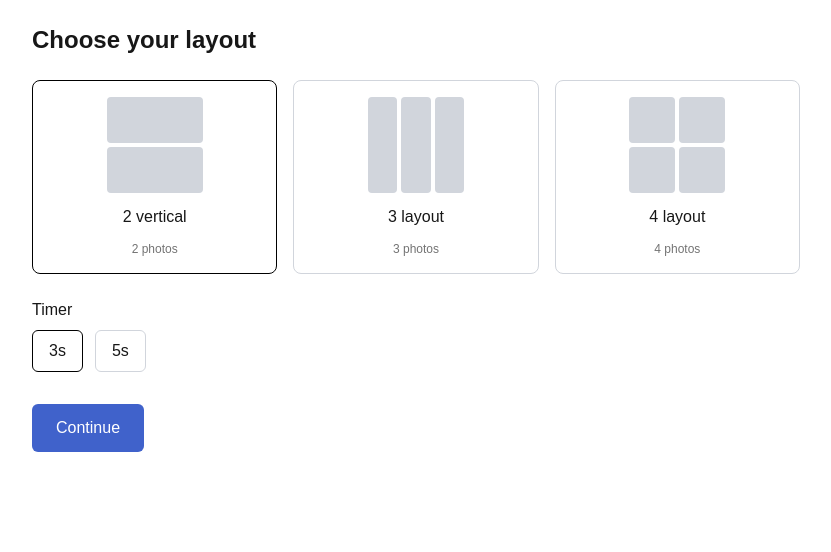
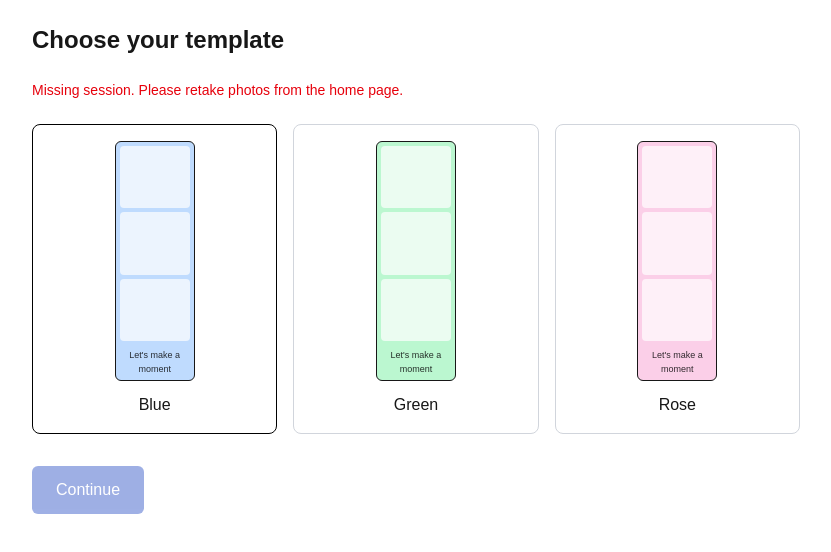
Before and after one commit to ghifarij/photobooth-app, a Next.js app: page /photo-layout in a window 1280 px wide. Shown: the top 552 px of the page, without its empty margins (224-1055 px from the left). Built offline with nearby package versions, Linux system fonts and the light colour scheme.

Commit message:
Development (#2)
* Fix hydration problem

* Change the app flow

```diff
--- a/src/app/page.tsx
+++ b/src/app/page.tsx
@@ -20,10 +20,10 @@ export default function Home() {
         </div>
         <p className="text-sm opacity-80">
           Have fun taking photos and instantly compose them into a printable
-          layout. Choose your layout and a countdown timer to get started.
+          strip. Snap three photos, then pick a template.
         </p>
         <Link
-          href="/photo-layout"
+          href="/photobooth"
           className="inline-flex items-center justify-center rounded-md bg-[#4062CB] text-white px-6 py-3 text-base font-medium hover:opacity-90 transition"
         >
           Start
--- a/src/app/photo-layout/page.tsx
+++ b/src/app/photo-layout/page.tsx
@@ -1,78 +1,87 @@
 "use client";
 
-import { JSX, useMemo, useState } from "react";
-import { useRouter } from "next/navigation";
+import { JSX, Suspense, useMemo, useState } from "react";
+import { useRouter, useSearchParams } from "next/navigation";
+import { updateSession } from "../../lib/session";
 
-type LayoutOption = {
+type TemplateOption = {
   id: string;
   label: string;
-  photos: number;
   preview: JSX.Element;
 };
 
-const options: LayoutOption[] = [
+const PreviewCard = ({ bg }: { bg: string }) => (
+  <div
+    className="w-20 h-60 rounded-md overflow-hidden border flex flex-col items-stretch justify-between"
+    style={{ backgroundColor: bg }}
+  >
+    <div className="p-1 space-y-1 flex-1 flex flex-col">
+      <div className="bg-white/70 rounded-sm h-1/3" />
+      <div className="bg-white/70 rounded-sm h-1/3" />
+      <div className="bg-white/70 rounded-sm h-1/3" />
+    </div>
+    <div className="text-[9px] text-center py-1 font-medium text-black/80">
+      {"Let's make a moment"}
+    </div>
+  </div>
+);
+
+const options: TemplateOption[] = [
   {
-    id: "2-vertical",
-    label: "2 vertical",
-    photos: 2,
-    preview: (
-      <div className="grid grid-rows-2 gap-1 h-24">
-        <div className="bg-gray-300 rounded" />
-        <div className="bg-gray-300 rounded" />
-      </div>
-    ),
+    id: "template-blue",
+    label: "Blue",
+    preview: <PreviewCard bg="#BFDBFE" />,
   },
   {
-    id: "3-grid",
-    label: "3 layout",
-    photos: 3,
-    preview: (
-      <div className="grid grid-cols-3 gap-1 h-24">
-        <div className="bg-gray-300 rounded" />
-        <div className="bg-gray-300 rounded" />
-        <div className="bg-gray-300 rounded" />
-      </div>
-    ),
+    id: "template-green",
+    label: "Green",
+    preview: <PreviewCard bg="#BBF7D0" />,
   },
   {
-    id: "4-grid",
-    label: "4 layout",
-    photos: 4,
-    preview: (
-      <div className="grid grid-cols-2 grid-rows-2 gap-1 h-24">
-        <div className="bg-gray-300 rounded" />
-        <div className="bg-gray-300 rounded" />
-        <div className="bg-gray-300 rounded" />
-        <div className="bg-gray-300 rounded" />
-      </div>
-    ),
+    id: "template-rose",
+    label: "Rose",
+    preview: <PreviewCard bg="#FBCFE8" />,
   },
 ];
 
 export default function PhotoLayoutPage() {
+  return (
+    <Suspense
+      fallback={
+        <main className="min-h-dvh p-6 flex items-center justify-center">
+          Loading…
+        </main>
+      }
+    >
+      <PhotoLayoutInner />
+    </Suspense>
+  );
+}
+
+function PhotoLayoutInner() {
   const router = useRouter();
-  const [selected, setSelected] = useState<LayoutOption>(options[0]);
-  const [timer, setTimer] = useState<3 | 5>(3);
+  const params = useSearchParams();
+  const id = params.get("id");
+  const [selected, setSelected] = useState<TemplateOption>(options[0]);
 
-  const canContinue = useMemo(
-    () => Boolean(selected && timer),
-    [selected, timer]
-  );
+  const canContinue = useMemo(() => Boolean(id && selected), [id, selected]);
 
-  const go = () => {
-    if (!canContinue) return;
-    const params = new URLSearchParams({
-      layout: selected.id,
-      photos: String(selected.photos),
-      timer: String(timer),
-    });
-    router.push(`/photobooth?${params.toString()}`);
+  const go = async () => {
+    if (!canContinue || !id) return;
+    const ok = await updateSession(id, { layout: selected.id });
+    if (ok) router.push(`/photo-result?id=${encodeURIComponent(id)}`);
   };
 
   return (
     <main className="min-h-dvh p-6 flex flex-col items-center">
       <div className="w-full max-w-3xl space-y-6">
-        <h1 className="text-2xl font-semibold">Choose your layout</h1>
+        <h1 className="text-2xl font-semibold">Choose your template</h1>
+
+        {!id && (
+          <div className="text-sm text-red-600">
+            Missing session. Please retake photos from the home page.
+          </div>
+        )}
 
         <div className="grid grid-cols-1 sm:grid-cols-3 gap-4">
           {options.map((opt) => (
@@ -83,28 +92,10 @@ export default function PhotoLayoutPage() {
                 selected.id === opt.id ? "border-black" : "border-gray-300"
               }`}
             >
-              <div className="w-24">{opt.preview}</div>
+              {opt.preview}
               <div className="font-medium">{opt.label}</div>
-              <div className="text-xs opacity-60">{opt.photos} photos</div>
             </button>
           ))}
-        </div>
-
-        <div className="space-y-2">
-          <div className="font-medium">Timer</div>
-          <div className="flex gap-3">
-            {[3, 5].map((t) => (
-              <button
-                key={t}
-                onClick={() => setTimer(t as 3 | 5)}
-                className={`px-4 py-2 rounded-md border ${
-                  timer === t ? "border-black" : "border-gray-300"
-                }`}
-              >
-                {t}s
-              </button>
-            ))}
-          </div>
         </div>
 
         <div className="pt-2">
--- a/src/app/photo-result/page.tsx
+++ b/src/app/photo-result/page.tsx
@@ -13,20 +13,28 @@ function composeLayout(
   layout: string,
   photos: HTMLImageElement[]
 ) {
-  // Final print size: 1200x1800 (2:3) for decent quality
-  const W = 1200;
-  const H = 1800;
+  // Final print size: 2x6 (1:3) strip, fairly high-res
+  const W = 800;
+  const H = 2400;
   canvas.width = W;
   canvas.height = H;
   const ctx = canvas.getContext("2d");
   if (!ctx) return;
 
-  // Background white
-  ctx.fillStyle = "#ffffff";
+  // Choose background by template
+  const bg =
+    layout === "template-green"
+      ? "#BBF7D0"
+      : layout === "template-rose"
+      ? "#FBCFE8"
+      : "#BFDBFE"; // template-blue default
+  ctx.fillStyle = bg;
   ctx.fillRect(0, 0, W, H);
 
-  const pad = 30; // outer padding
-  const gap = 20; // spacing between photos
+  const pad = 40; // outer padding
+  const gap = 24; // spacing between photos
+  const captionH = 140; // space for caption text at bottom
+  const framePad = 10; // white frame around each photo
 
   const drawImageCover = (
     img: HTMLImageElement,
@@ -35,6 +43,14 @@ function composeLayout(
     w: number,
     h: number
   ) => {
+    // Save the current context state
+    ctx.save();
+
+    // Create a clipping rectangle for the image area
+    ctx.beginPath();
+    ctx.rect(x, y, w, h);
+    ctx.clip();
+
     // Cover logic similar to object-fit: cover
     const ir = img.width / img.height;
     const tr = w / h;
@@ -51,44 +67,46 @@ function composeLayout(
     const dx = x + (w - dw) / 2;
     const dy = y + (h - dh) / 2;
     ctx.drawImage(img, dx, dy, dw, dh);
+
+    // Restore the context state (removes clipping)
+    ctx.restore();
   };
 
-  if (layout === "2-vertical") {
-    const rows = 2;
-    const cellW = W - pad * 2;
-    const cellH = (H - pad * 2 - gap) / rows;
-    for (let r = 0; r < rows; r++) {
-      const x = pad;
-      const y = pad + r * (cellH + gap);
-      const img = photos[r];
-      if (img) drawImageCover(img, x, y, cellW, cellH);
-    }
-  } else if (layout === "4-grid") {
-    const cols = 2;
-    const rows = 2;
-    const cellW = (W - pad * 2 - gap) / cols;
-    const cellH = (H - pad * 2 - gap) / rows;
-    let i = 0;
-    for (let r = 0; r < rows; r++) {
-      for (let c = 0; c < cols; c++) {
-        const x = pad + c * (cellW + gap);
-        const y = pad + r * (cellH + gap);
-        const img = photos[i++];
-        if (img) drawImageCover(img, x, y, cellW, cellH);
-      }
-    }
-  } else {
-    // 3-grid (single row)
-    const cols = 3;
-    const cellW = (W - pad * 2 - gap * (cols - 1)) / cols;
-    const cellH = H - pad * 2;
-    for (let c = 0; c < cols; c++) {
-      const x = pad + c * (cellW + gap);
-      const y = pad;
-      const img = photos[c];
-      if (img) drawImageCover(img, x, y, cellW, cellH);
+  // Area for photos (three vertical stack)
+  const areaX = pad;
+  const areaY = pad;
+  const areaW = W - pad * 2;
+  const areaH = H - pad * 2 - captionH;
+  const rows = 3;
+  const cellH = (areaH - gap * (rows - 1)) / rows;
+
+  for (let r = 0; r < rows; r++) {
+    const x = areaX;
+    const y = areaY + r * (cellH + gap);
+
+    // Draw white frame
+    ctx.fillStyle = "#ffffff";
+    ctx.fillRect(x, y, areaW, cellH);
+
+    // Draw image inside with inner padding (clipped to the inner area)
+    const img = photos[r];
+    if (img) {
+      drawImageCover(
+        img,
+        x + framePad,
+        y + framePad,
+        areaW - framePad * 2,
+        cellH - framePad * 2
+      );
     }
   }
+
+  // Caption text
+  ctx.fillStyle = "#111827"; // neutral-900
+  ctx.textAlign = "center";
+  ctx.textBaseline = "middle";
+  ctx.font = "bold 48px sans-serif";
+  ctx.fillText("Let's make a moment", W / 2, H - pad - captionH / 2);
 }
 
 export default function PhotoResultPage() {
@@ -230,7 +248,9 @@ function PhotoResultInner() {
       setQrSrc(null);
       return;
     }
-    const api = `https://api.qrserver.com/v1/create-qr-code/?size=200x200&data=${encodeURIComponent(link)}`;
+    const api = `https://api.qrserver.com/v1/create-qr-code/?size=200x200&data=${encodeURIComponent(
+      link
+    )}`;
     setQrSrc(api);
   }, [id, cloudUrl]);
 
@@ -241,17 +261,20 @@ function PhotoResultInner() {
         {error && <div className="text-red-600 text-sm">{error}</div>}
         {!error && (
           <>
-            <div className="border rounded-lg overflow-hidden bg-white">
+            <div className="border rounded-lg overflow-hidden bg-white flex items-center justify-center">
               {presetUrl ? (
                 <NextImage
                   src={presetUrl}
                   alt="Result"
                   width={1200}
                   height={1800}
-                  className="w-full h-auto"
+                  className="h-[75dvh] w-auto max-w-full"
                 />
               ) : (
-                <canvas ref={canvasRef} className="w-full h-auto" />
+                <canvas
+                  ref={canvasRef}
+                  className="h-[75dvh] w-auto max-w-full"
+                />
               )}
             </div>
 
--- a/src/app/photobooth/page.tsx
+++ b/src/app/photobooth/page.tsx
@@ -34,9 +34,9 @@ export default function PhotoboothPage() {
 function PhotoboothInner() {
   const params = useSearchParams();
   const router = useRouter();
-  const desiredPhotos = Math.max(1, parseInt(params.get("photos") || "1", 10));
+  // Fixed flow: always take 3 photos; choose template after capture
+  const desiredPhotos = 3;
   const timerSeconds = parseInt(params.get("timer") || "3", 10) as 3 | 5;
-  const layoutId = params.get("layout") || "2-vertical";
 
   const videoRef = useRef<HTMLVideoElement | null>(null);
   const canvasRef = useRef<HTMLCanvasElement | null>(null);
@@ -138,14 +138,15 @@ function PhotoboothInner() {
       const id = uuid();
       const payload = {
         id,
-        layout: layoutId,
+        // Temporary template; user will choose in the next step
+        layout: "template-blue",
         photos: taken,
         timer: timerSeconds,
         createdAt: Date.now(),
       };
       const ok = await saveSession(payload);
       if (ok) {
-        router.replace(`/photo-result?id=${encodeURIComponent(id)}`);
+        router.replace(`/photo-layout?id=${encodeURIComponent(id)}`);
       } else {
         setStreamError(
           "Saving failed (storage quota). Consider fewer photos or let me switch to a cloud-only flow."
@@ -153,7 +154,7 @@ function PhotoboothInner() {
         setCaptureState("idle");
       }
     })();
-  }, [captureState, layoutId, router, taken, timerSeconds]);
+  }, [captureState, router, taken, timerSeconds]);
 
   const start = () => {
     if (!ready) return;
@@ -192,10 +193,7 @@ function PhotoboothInner() {
         </div>
 
         <div className="flex items-center justify-between">
-          <div className="text-sm opacity-70">
-            Layout: <span className="font-medium">{layoutId}</span> • Timer:{" "}
-            {timerSeconds}s • Remaining: {remaining}
-          </div>
+          <div className="text-sm opacity-70">Timer: {timerSeconds}s • Remaining: {remaining}</div>
           <div className="flex gap-3">
             {captureState === "idle" && (
               <button
```
Also changed, not shown: src/lib/session.ts (+15 -0 lines).
